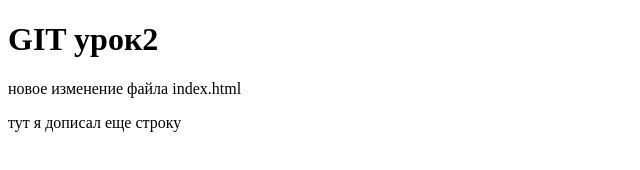
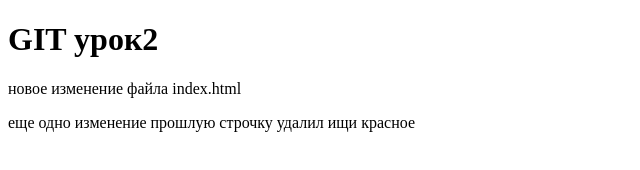
Before and after one commit to MotoEvgenevich/test, a plain HTML site: page index.html in a window 1280 px wide. Shown: the whole page, without its empty margins (0-640 px from the left). Drawn offline with Linux system fonts and the light colour scheme.

Commit message:
third commit

```diff
--- a/index.html
+++ b/index.html
@@ -9,6 +9,6 @@
 
 <h1>GIT урок2</h1>
 <p>новое изменение файла index.html</p>
-<p>тут я дописал еще строку</p>
+<p>еще одно изменение прошлую строчку удалил ищи красное</p>
 </body>
 </html>
```
